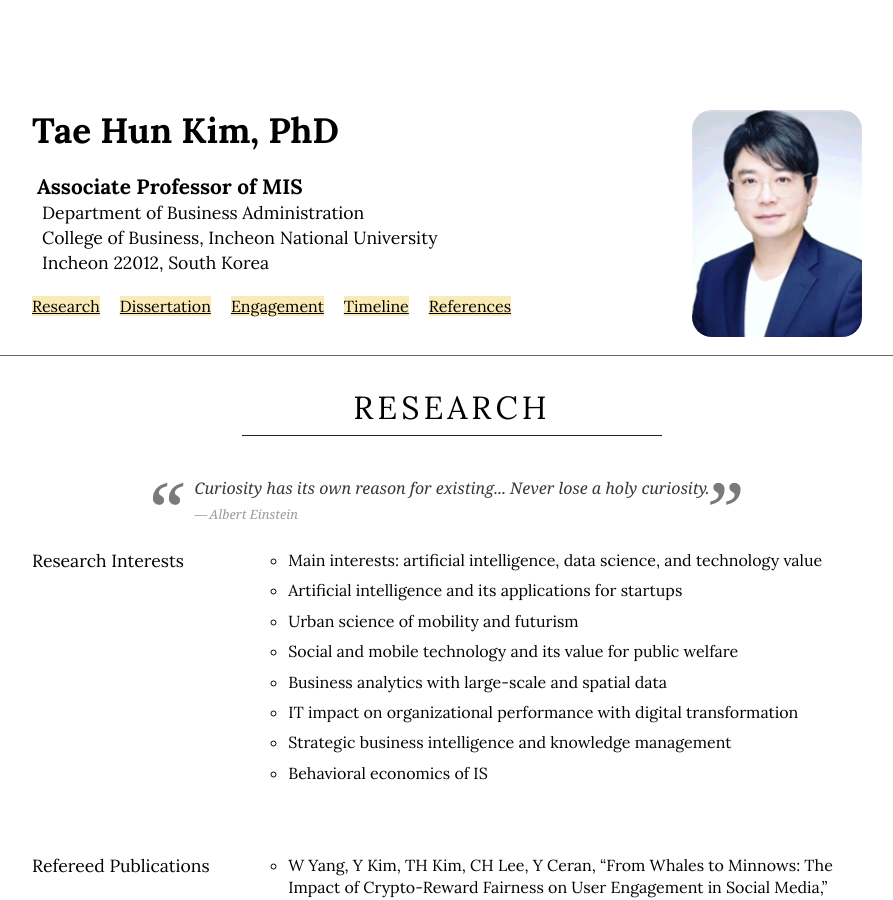
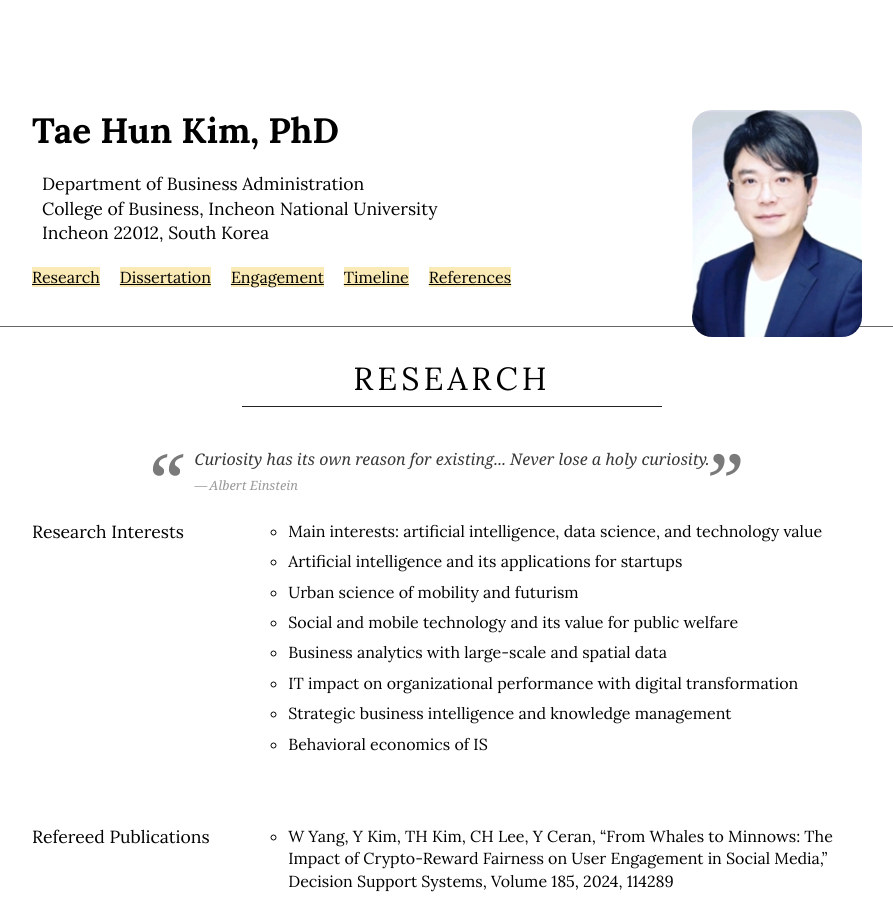
Before and after one commit to istaehun/taehun, a Jekyll site: the page built from index.html, in a window 1280 px wide and 900 px high. Shown: the whole window, without its empty margins (188-1081 px from the left). Built offline with Jekyll 4.4.1, drawn with Linux system fonts in a browser that asks for light colours; nearby versions of some CDN libraries.

Commit message:
Update main title in info.yml

```diff
--- a/_data/info.yml
+++ b/_data/info.yml
@@ -1,4 +1,4 @@
-main: Associate Professor of MIS
+main:
 extra:
   - Department of Business Administration
   - College of Business, Incheon National University
```
